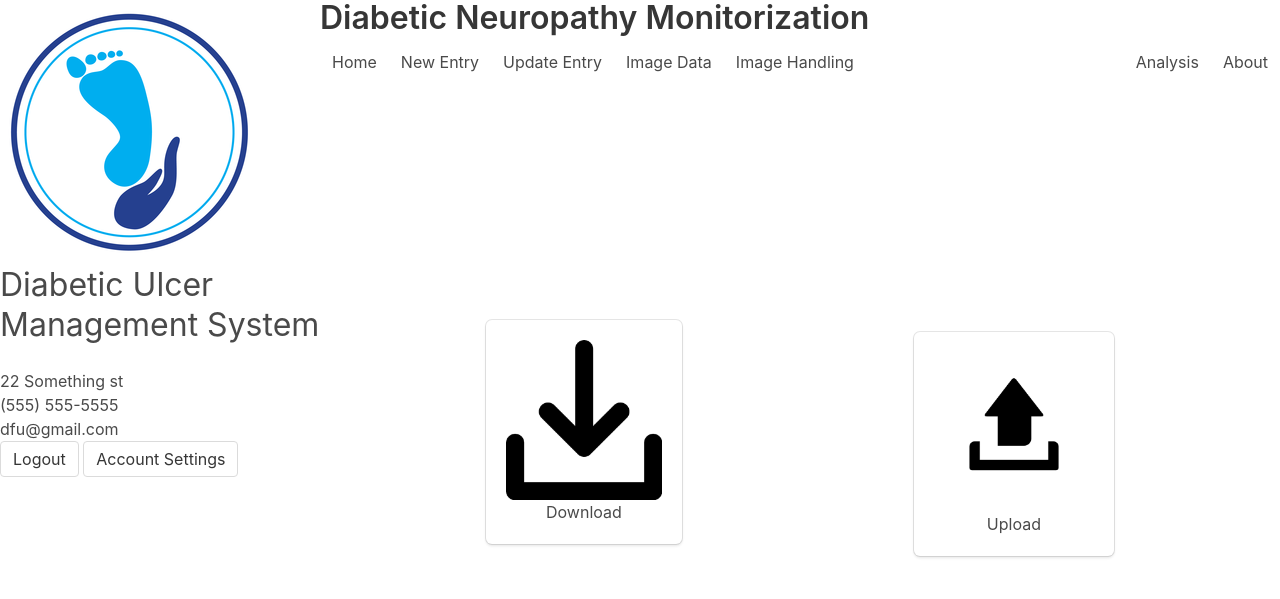
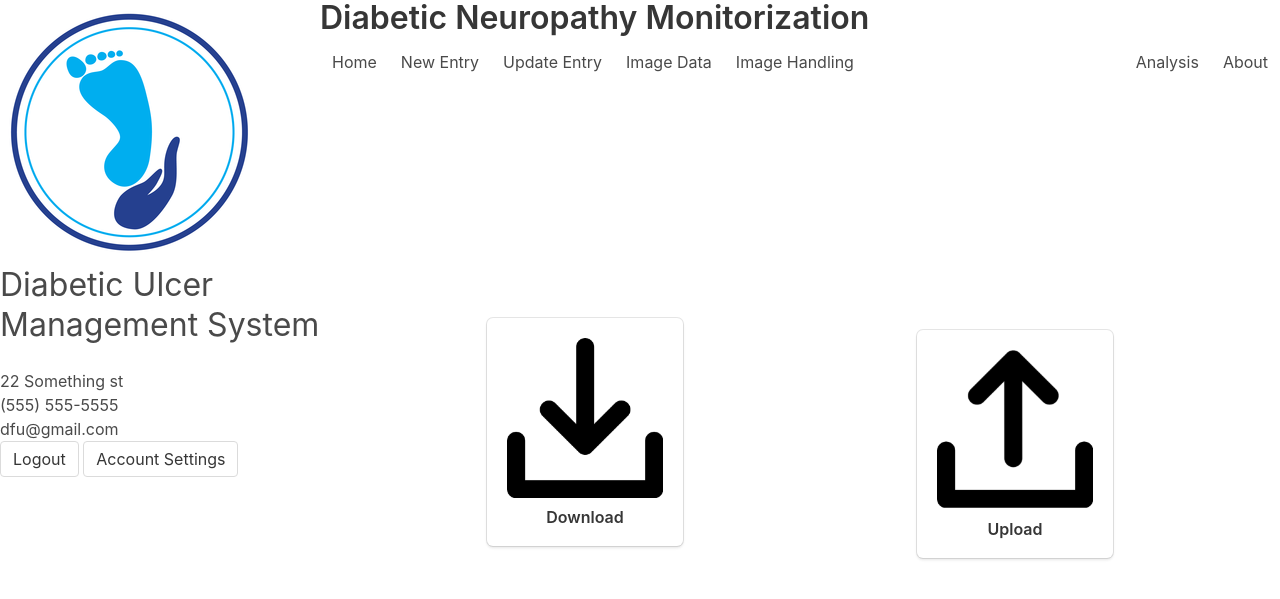
Before and after one commit to cramraj8/DFUWebPlatform, a Django app: page /imagedata/ in a window 1280 px wide. Shown: the top 599 px of the page. Run offline with Django 3.2, Linux system fonts and the light colour scheme.

Commit message:
Fix upload button image

```diff
--- a/DFUApp/static/css/imagedata.css
+++ b/DFUApp/static/css/imagedata.css
@@ -15,4 +15,5 @@
 
 .ud-button img {
     height: 20vmin;
+    margin-bottom: 10px;
 }
--- a/DFUApp/templates/imagedata.html
+++ b/DFUApp/templates/imagedata.html
@@ -5,11 +5,11 @@
 <div id="ud-buttons">
     <a class="box ud-button" href="/downloaddata">
         <img src="{% static 'images/download_icon.png' %}">
-        <span>Download</span>
+        <h6 class="title is-6">Download</h6>
     </a>
     <a class="box ud-button" href="/uploaddata">
-            <img src="{% static 'images/upload_icon.png' %}">
-            <span>Upload</span>
+        <img src="{% static 'images/upload_icon.png' %}">
+        <h6 class="title is-6">Upload</h6>
     </a>
 </div>
 {% endblock %}
```
Also changed, not shown: DFUApp/static/images/upload_icon.png.
